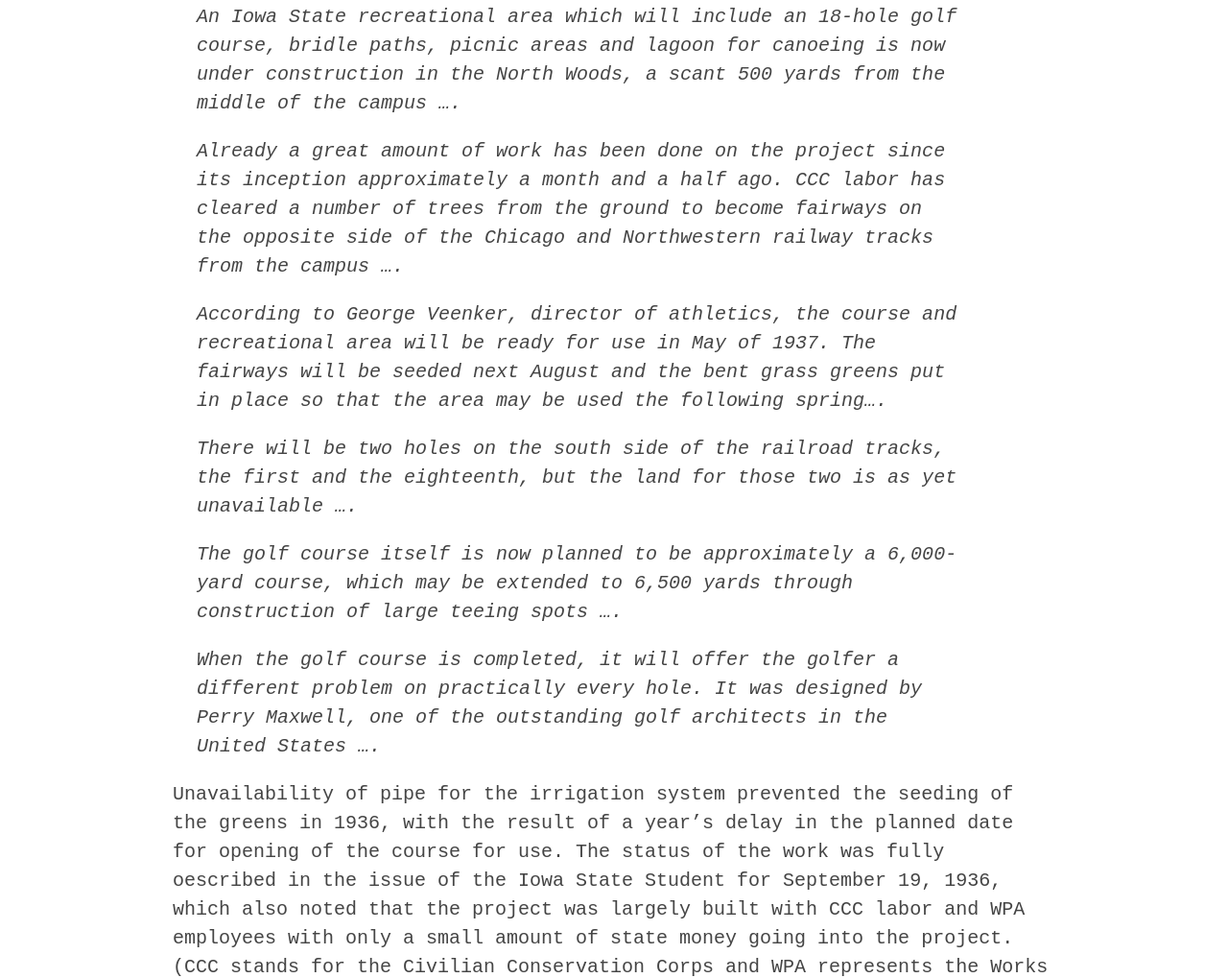
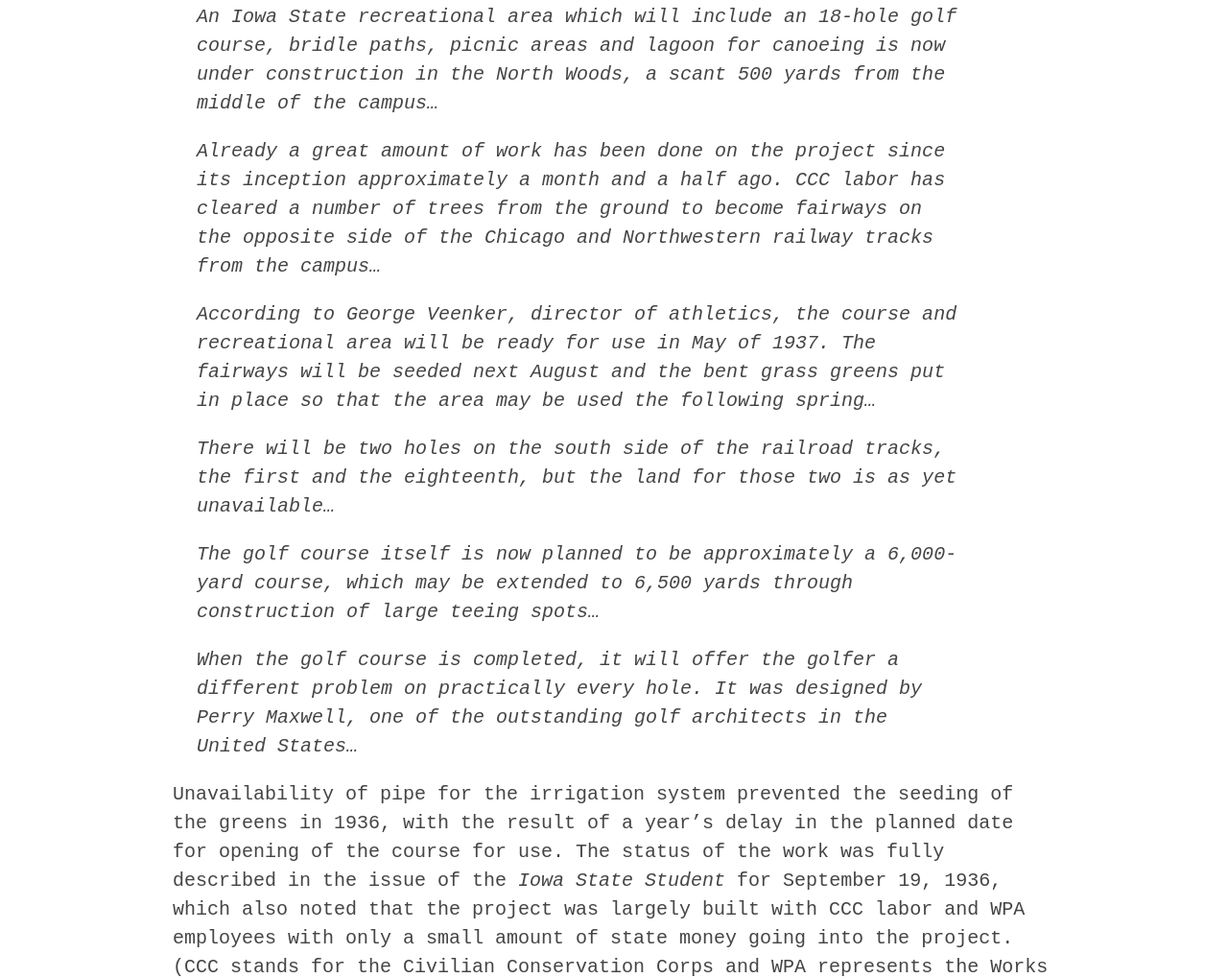
Before and after one commit to emanderson811/day-edition, a Jekyll site: the page built from _texts/005day-athletic-rec.md, in a window 1280 px wide and 1400 px high, scrolled down 6372 px. Shown: the part 254-1273 px from the top of the window at 96% size. Built offline with Jekyll 4.4.1, drawn with Linux system fonts in a browser that asks for light colours; some of the changed text lies outside the part shown.

Commit message:
Update 005day-athletic-rec.md

```diff
--- a/_texts/005day-athletic-rec.md
+++ b/_texts/005day-athletic-rec.md
@@ -85,7 +86,7 @@
 
 ## GOLF COURSE
 
-An interest in golf, among faculty members, is first recorded in the ISC Student on May 22, 1900:
+An interest in golf, among faculty members, is first recorded in the *ISC Student* on May 22, 1900:
 
 >The golf links of the faculty golf club are being laid out in the pasture north of the experiment barn.
 
@@ -95,13 +96,13 @@
 
 No other mention of golf has been found during the next quarter of a century.
 
-On April 12, 1927, an article in the Iowa State Student presents a new approach:
+On April 12, 1927, an article in the *Iowa State Student* presents a new approach:
 
 >For several years a campus golf course has been one of the dreams of a large number of professors and students of Iowa State who are interested in the game and follow it closely.
 >
->A demand for a convenient, economical course which would be available for students, faculty members and college employees has been discussed by various groups and at one time the matter was considered by former President Pearson. However, in each instance the campaign fell thru before accomplishing concrete results ....
+>A demand for a convenient, economical course which would be available for students, faculty members and college employees has been discussed by various groups and at one time the matter was considered by former President Pearson. However, in each instance the campaign fell thru before accomplishing concrete results...
 >
->Interest in a golf course located near the campus is present in the minds of a sufficient number of students and faculty mem­bers to make its success certain, once it could be obtained ....
+>Interest in a golf course located near the campus is present in the minds of a sufficient number of students and faculty mem­bers to make its success certain, once it could be obtained...
 
 The next year Professor P.H. Elwood had his senior students in land­scape architecture plan a golf course in the Arboretum area, which was favorably received except for the legality of using the Arboretum for that purpose.[^fn6]
 
@@ -111,7 +112,7 @@
 
 [^fn7]: Iowa State Student, Sept. 22, 1930
 
-During the following two or three years various sites were mentioned, including the Horticulture Farm. On May 2, 1931 the Iowa State Student proposed the land "north and west of the college cemetery .... It is the hope of many that a golf course will be built near the campus by next fall so that this sport may be included on the intra­mural schedule for next year."
+During the following two or three years various sites were mentioned, including the Horticulture Farm. On May 2, 1931 the *Iowa State Student* proposed the land "north and west of the college cemetery... It is the hope of many that a golf course will be built near the campus by next fall so that this sport may be included on the intra­mural schedule for next year."
 
 A practice green and two approach tees were built in an area just south of State Gymnasium in 1933. That was initiated by Director of Athletics George Veenker.
 
@@ -123,25 +124,25 @@
 
 [^fn9]: Iowa State Student
 
->An Iowa State recreational area which will include an 18-hole golf course, bridle paths, picnic areas and lagoon for canoeing is now under construction in the North Woods, a scant 500 yards from the middle of the campus ....
+>An Iowa State recreational area which will include an 18-hole golf course, bridle paths, picnic areas and lagoon for canoeing is now under construction in the North Woods, a scant 500 yards from the middle of the campus...
 >
->Already a great amount of work has been done on the project since its inception approximately a month and a half ago. CCC labor has cleared a number of trees from the ground to become fairways on the opposite side of the Chicago and Northwestern railway tracks from the campus ....
+>Already a great amount of work has been done on the project since its inception approximately a month and a half ago. CCC labor has cleared a number of trees from the ground to become fairways on the opposite side of the Chicago and Northwestern railway tracks from the campus...
 >
->According to George Veenker, director of athletics, the course and recreational area will be ready for use in May of 1937. The fairways will be seeded next August and the bent grass greens put in place so that the area may be used the following spring....
+>According to George Veenker, director of athletics, the course and recreational area will be ready for use in May of 1937. The fairways will be seeded next August and the bent grass greens put in place so that the area may be used the following spring...
 >
->There will be two holes on the south side of the railroad tracks, the first and the eighteenth, but the land for those two is as yet unavailable ....
+>There will be two holes on the south side of the railroad tracks, the first and the eighteenth, but the land for those two is as yet unavailable...
 >
->The golf course itself is now planned to be approximately a 6,000-yard course, which may be extended to 6,500 yards through construction of large teeing spots ....
+>The golf course itself is now planned to be approximately a 6,000-yard course, which may be extended to 6,500 yards through construction of large teeing spots...
 >
->When the golf course is completed, it will offer the golfer a different problem on practically every hole. It was designed by Perry Maxwell, one of the outstanding golf architects in the United States ....
+>When the golf course is completed, it will offer the golfer a different problem on practically every hole. It was designed by Perry Maxwell, one of the outstanding golf architects in the United States...
 
-Unavailability of pipe for the irrigation system prevented the seed­ing of the greens in 1936, with the result of a year's delay in the planned date for opening of the course for use. The status of the work was fully oescribed in the issue of the Iowa State Student for September 19, 1936, which also noted that the project was largely built with CCC labor and WPA employees with only a small amount of state money going into the project. (CCC stands for the Civilian Conservation Corps and WPA represents the Works Progress Administra­tion, both federal agencies of depression days.)
+Unavailability of pipe for the irrigation system prevented the seed­ing of the greens in 1936, with the result of a year's delay in the planned date for opening of the course for use. The status of the work was fully described in the issue of the *Iowa State Student* for September 19, 1936, which also noted that the project was largely built with CCC labor and WPA employees with only a small amount of state money going into the project. (CCC stands for the Civilian Conservation Corps and WPA represents the Works Progress Administra­tion, both federal agencies of depression days.)
 
 The golf course was dedicated and opened for use on May 12, 1938.[^fn10] The paper on that date also included a plat of the course.
 
 [^fn10]: Daily Iowa State Student, May 12, 1938
 
-In late 1959 the name "George F. Veenker Golf Course" was formally adopted to honor the man who was primarily responsible for its planning and development. He had been Iowa State's football coach from 1931 to 1936 and a'thletic director from 1937 to 1945. He died September 8, 1959.
+In late 1959 the name "George F. Veenker Golf Course" was formally adopted to honor the man who was primarily responsible for its planning and development. He had been Iowa State's football coach from 1931 to 1936 and athletic director from 1937 to 1945. He died September 8, 1959.
 
 The proposed extension of 13th Street west from Stange Road to On­tario Street resulted in forced changes to be made in the golf course in the early 1970's. The two holes south of the railroad tracks were relocated to the north side and several of the other fairways were modified to adapt to that change.
 
```
Also changed, not shown: other parts of _texts/005day-athletic-rec.md (+12 -11 lines).
